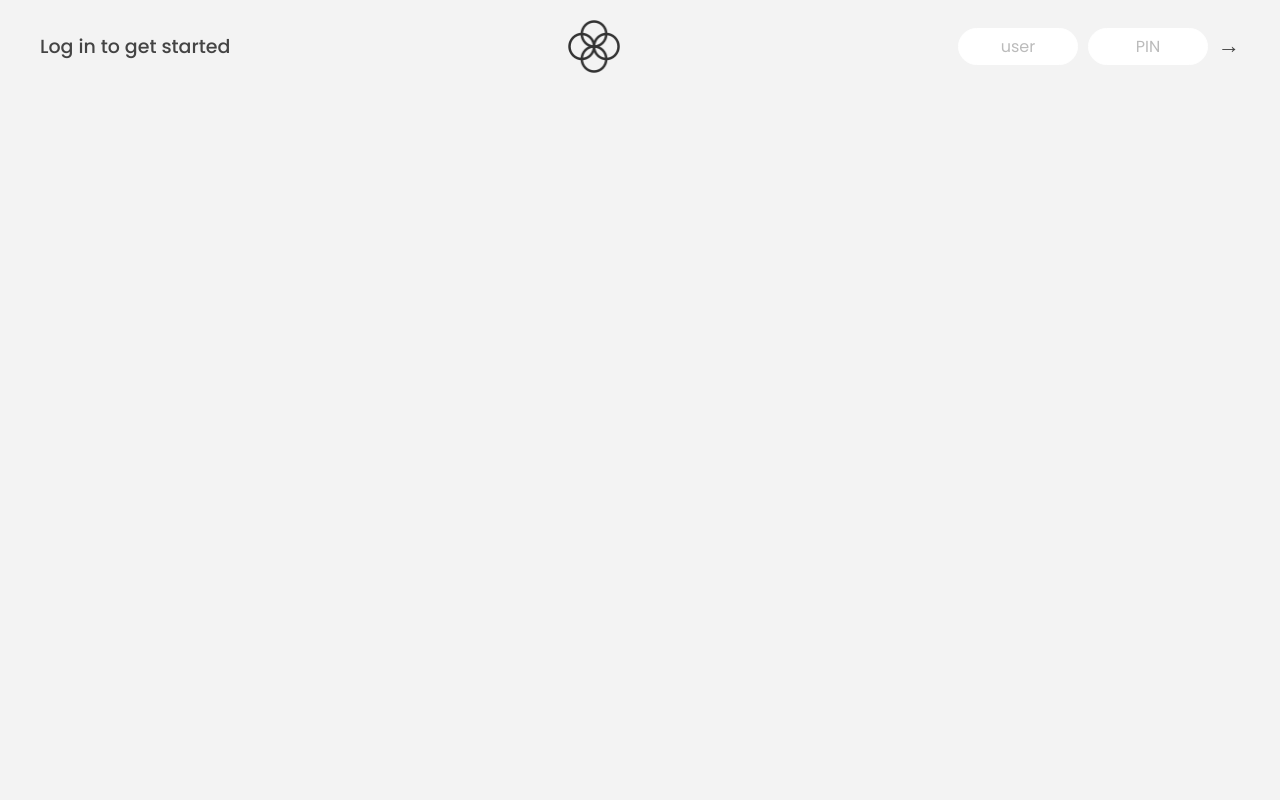
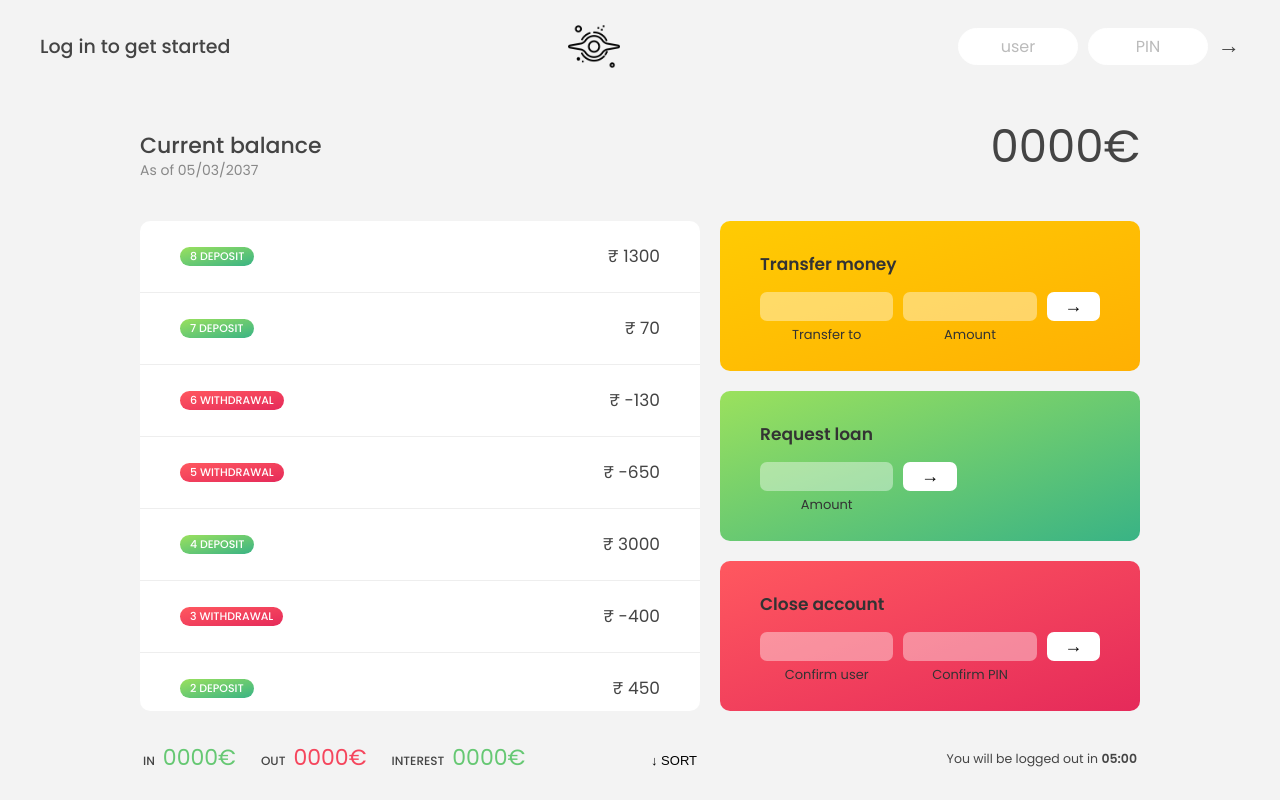
Before and after one commit to anshusinha-20/The-complete-javascript---Arrays, a plain HTML site: page index.html in a window 1280 px wide. Drawn offline with Linux system fonts and the light colour scheme.

Commit message:
Add 'creating dom elements' codes

```diff
--- a/index.html
+++ b/index.html
@@ -4,7 +4,7 @@
     <meta charset="UTF-8" />
     <meta name="viewport" content="width=device-width, initial-scale=1.0" />
     <meta http-equiv="X-UA-Compatible" content="ie=edge" />
-    <link rel="shortcut icon" type="image/png" href="/icon.png" />
+    <link rel="shortcut icon" type="image/png" href="/black-hole.png" />
 
     <link
       href="https://fonts.googleapis.com/css?family=Poppins:400,500,600&display=swap"
@@ -12,13 +12,13 @@
     />
 
     <link rel="stylesheet" href="style.css" />
-    <title>Bankist</title>
+    <title>Galactic Credits Union</title>
   </head>
   <body>
     <!-- TOP NAVIGATION -->
     <nav>
       <p class="welcome">Log in to get started</p>
-      <img src="logo.png" alt="Logo" class="logo" />
+      <img src="black-hole-2.png" alt="Logo" class="logo" />
       <form class="login">
         <input
           type="text"
--- a/script.js
+++ b/script.js
@@ -61,13 +61,73 @@ const inputLoanAmount = document.querySelector(".form__input--loan-amount");
 const inputCloseUsername = document.querySelector(".form__input--user");
 const inputClosePin = document.querySelector(".form__input--pin");
 
+////////// ---------- //////////
+
+// this function takes the movements array
+const displayMovements = function (movements) {
+  // dom manipulation where initially the html is set to empty
+  containerMovements.innerHTML = "";
+  // this forEach function loops through the movements array
+  movements.forEach(function (move, i) {
+    // stores the type of the amount
+    const type = move > 0 ? "deposit" : "withdrawal";
+    // stores the updated html
+    const html = `
+      <div class="movements__row">
+        <div class="movements__type movements__type--${type}">${
+      i + 1
+    } ${type}</div>
+        <div class="movements__value">₹ ${move}</div>
+      </div>
+    `;
+    // dom manipulation to update the inner html
+    containerMovements.insertAdjacentHTML("afterbegin", html);
+  });
+};
+
+// function is called
+displayMovements(account1.movements);
+
+////////// ---------- //////////
+
 /////////////////////////////////////////////////
 /////////////////////////////////////////////////
+/////////////////////////////////////////////////
+/////////////////////////////////////////////////
+/////////////////////////////////////////////////
+/////////////////////////////////////////////////
+/////////////////////////////////////////////////
+/////////////////////////////////////////////////
+/////////////////////////////////////////////////
+/////////////////////////////////////////////////
+/////////////////////////////////////////////////
+/////////////////////////////////////////////////
+/////////////////////////////////////////////////
+/////////////////////////////////////////////////
+/////////////////////////////////////////////////
+/////////////////////////////////////////////////
+/////////////////////////////////////////////////
+/////////////////////////////////////////////////
+/////////////////////////////////////////////////
+/////////////////////////////////////////////////
+/////////////////////////////////////////////////
+/////////////////////////////////////////////////
+/////////////////////////////////////////////////
+/////////////////////////////////////////////////
+/////////////////////////////////////////////////
+/////////////////////////////////////////////////
+/////////////////////////////////////////////////
+/////////////////////////////////////////////////
+/////////////////////////////////////////////////
+/////////////////////////////////////////////////
+/////////////////////////////////////////////////
+/////////////////////////////////////////////////
+/////////////////////////////////////////////////
+/////////////////////////////////////////////////
+/////////////////////////////////////////////////
+/////////////////////////////////////////////////
+
 // LECTURES
-
-const movements = [200, 450, -400, 3000, -650, -130, 70, 1300];
-
-/////////////////////////////////////////////////
 
 // // 142. simple array methods
 
--- a/style.css
+++ b/style.css
@@ -94,7 +94,7 @@ nav {
   gap: 2rem;
 
   /* NOTE This creates the fade in/out anumation */
-  opacity: 0;
+  /* opacity: 0; */
   transition: all 1s;
 }
 
```
Also changed, not shown: black-hole-2.png (added), black-hole.png (added), 1 other file.
